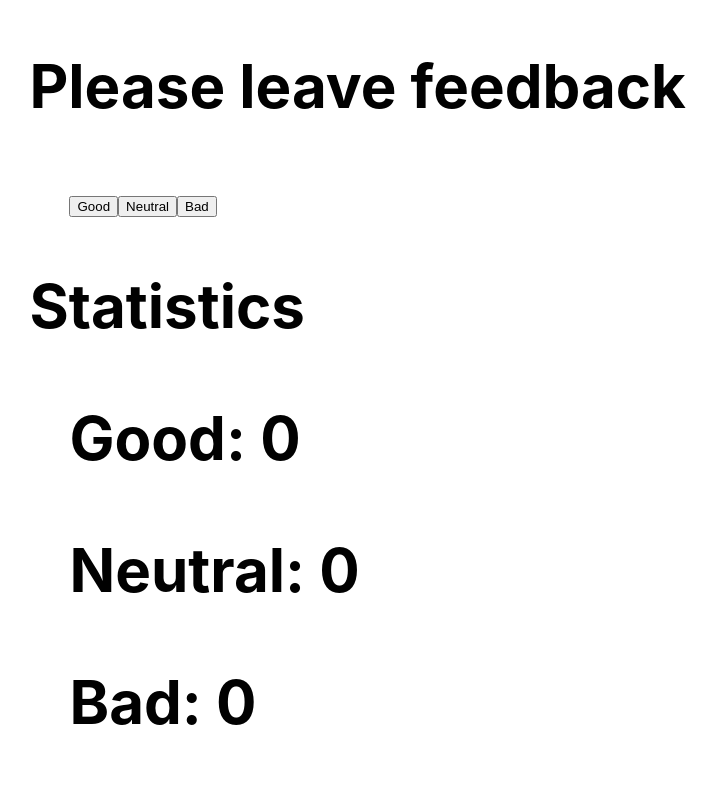
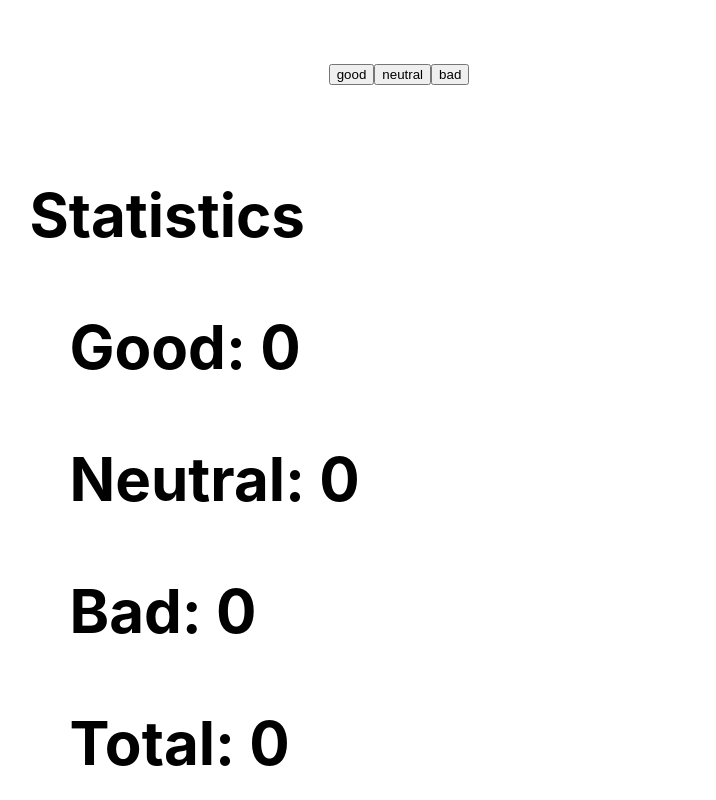
Before and after one commit to Andrii-Sh/goit-react-hw-02-feedback, a React (Create React App) app: page / in a window 1280 px wide. Shown: the top 800 px of the page, without its empty margins (261-977 px from the left). Built offline with nearby package versions, Linux system fonts and the light colour scheme.

Commit message:
started refactoring

```diff
--- a/package.json
+++ b/package.json
@@ -36,5 +36,8 @@
       "last 1 firefox version",
       "last 1 safari version"
     ]
+  },
+  "devDependencies": {
+    "prop-types": "^15.8.1"
   }
 }
--- a/src/components/App.jsx
+++ b/src/components/App.jsx
@@ -1,18 +1,111 @@
-import Feedback from './feedback/Feedback';
+// import Feedback from './feedback/Feedback';
+import React, { Component } from 'react';
+import { Statistics } from '../components/statistics/Statistics';
+import { FeedbackOptions } from '../components/feedback-options/FeedbackOptions';
 
-export const App = () => {
+export class App extends Component {
+  state = {
+    good: 0,
+    neutral: 0,
+    bad: 0,
+  };
+
+  // onLeaveFeedback = option => {
+  //   this.setState(prevState => {
+  //     switch (option) {
+  //       case 'good':
+  //         return { good: prevState.good + 1 };
+  //         break;
+
+  //       case 'neutral':
+  //         return { neutral: prevState.neutral + 1 };
+  //         break;
+
+  //       case 'bad':
+  //         return { neutral: prevState.neutral + 1 };
+  //         break;
+
+  //       default:
+  //         break;
+  //     }
+  //   });
+  // };
+
+  handleClickOnGood = () => {
+    this.setState(prevState => ({ good: prevState.good + 1 }));
+  };
+
+  handleClickOnNeutral = () => {
+    this.setState(prevState => ({ neutral: prevState.neutral + 1 }));
+  };
+
+  handleClickOnBad = () => {
+    this.setState(prevState => ({ bad: prevState.bad + 1 }));
+  };
+
+  countTotalFeedback = () =>
+    this.state.good + this.state.neutral + this.state.bad;
+
+  countPositiveFeedbackPercentage = () => {
+    if (this.countTotalFeedback() === 0) {
+      return 0;
+    }
+
+    return Math.round((this.state.good / this.countTotalFeedback()) * 100);
+  };
+
+  render() {
+    const { good, neutral, bad } = this.state;
+    const options = ['good', 'neutral', 'bad'];
+    // const onLeaveFeedback = ([
+    //   this.handleClickOnGood,
+    //   this.handleClickOnNeutral,
+    //   this.handleClickOnBad,
+    // ] = this);
+
     return (
       <div
         style={{
           // height: '100vh',
           display: 'flex',
+          flexDirection: 'column',
           justifyContent: 'center',
           alignItems: 'center',
           fontSize: 40,
           color: '#010101',
         }}
       >
-      <Feedback />
+        <FeedbackOptions
+          options={options}
+          // onLeaveFeedback={onLeaveFeedback}
+        ></FeedbackOptions>
+        <Statistics
+          good={good}
+          neutral={neutral}
+          bad={bad}
+          total={this.countTotalFeedback()}
+          positivePercentage={this.countPositiveFeedbackPercentage()}
+        />
       </div>
     );
-};
+  }
+}
+
+// export default App;
+
+// export const App = () => {
+//   return (
+//     <div
+//       style={{
+//         height: '100vh',
+//         display: 'flex',
+//         justifyContent: 'center',
+//         alignItems: 'center',
+//         fontSize: 40,
+//         color: '#010101',
+//       }}
+//     >
+//       <Feedback />
+//     </div>
+//   );
+// };
--- /dev/null
+++ b/src/components/feedback-options/FeedbackOptions.jsx
@@ -0,0 +1,28 @@
+import PropTypes from 'prop-types';
+
+// export const FeedbackOptions = ({}) => (
+//   <ul>
+//     <button type="button" onClick={this.handleClickOnGood}>
+//       Good
+//     </button>
+//     <button type="button" onClick={this.handleClickOnNeutral}>
+//       Neutral
+//     </button>
+//     <button type="button" onClick={this.handleClickOnBad}>
+//       Bad
+//     </button>
+//   </ul>
+// );
+
+export const FeedbackOptions = ({ options }) => {
+  console.log(options);
+  return (
+    <ul>
+      {options.map(option => (
+        <button type="button" option={option} key={option}>
+          {option}
+        </button>
+      ))}
+    </ul>
+  );
+};
--- /dev/null
+++ b/src/components/statistics/Statistics.jsx
@@ -0,0 +1,22 @@
+import PropTypes from 'prop-types';
+
+export const Statistics = ({
+  good,
+  neutral,
+  bad,
+  total,
+  positivePercentage,
+}) => (
+  <div>
+    <h2>
+      Statistics
+      <ul>
+        <p>Good: {good}</p>
+        <p>Neutral: {neutral}</p>
+        <p>Bad: {bad}</p>
+        <p>Total: {total}</p>
+        <p>Positive feedback: {positivePercentage}%</p>
+      </ul>
+    </h2>
+  </div>
+);
--- a/src/index.js
+++ b/src/index.js
@@ -1,6 +1,6 @@
 import React from 'react';
 import ReactDOM from 'react-dom/client';
-import { App } from 'components/App';
+import  {App}  from 'components/App';
 import './index.css';
 
 ReactDOM.createRoot(document.getElementById('root')).render(
```
Also changed, not shown: 1 other file (tests, documents, lock files or other folders). Lines whose indentation alone changed are shown as unchanged.
